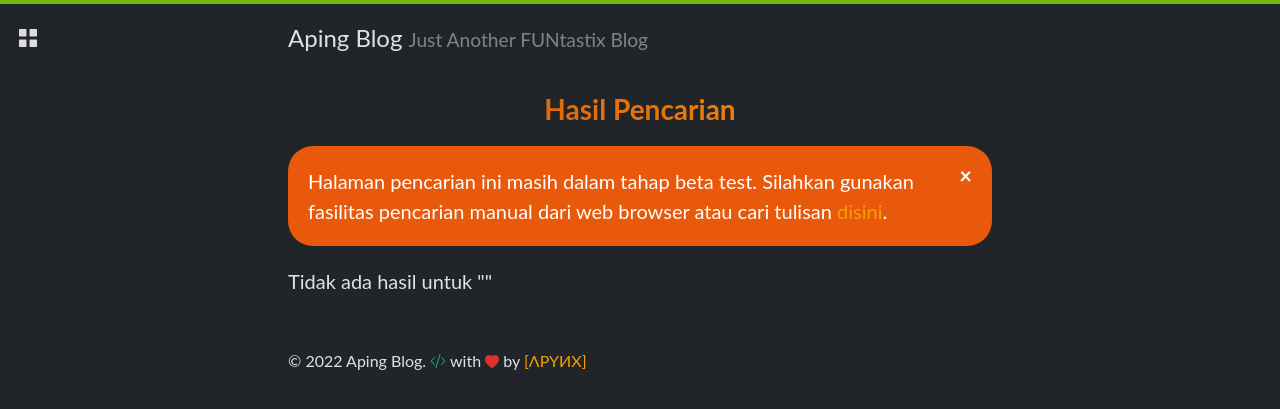
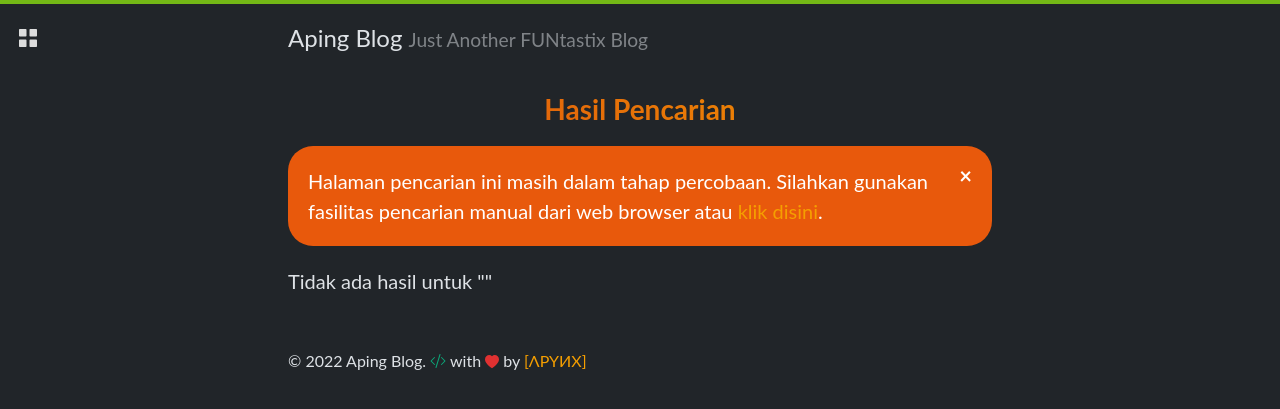
Before and after one commit to apynx/apynx.github.io, a Jekyll site: the page built from search.html, in a window 1280 px wide. Shown: the top 409 px of the page. Built offline with Jekyll 4.4.1, drawn with Linux system fonts in a browser that asks for light colours; some web fonts are replaced.

Commit message:
update post

```diff
--- a/search.html
+++ b/search.html
@@ -6,7 +6,7 @@ sitemap: false
 ---
 <div class="alert">
 	<span class="closebtn" onclick="this.parentElement.style.display='none';">&times;</span>
-	Halaman pencarian ini masih dalam tahap beta test. Silahkan gunakan fasilitas pencarian manual dari web browser atau cari tulisan <a href="{{ site.baseurl }}/kategori/" title="Kategori Tulisan">disini</a>.
+	Halaman pencarian ini masih dalam tahap percobaan. Silahkan gunakan fasilitas pencarian manual dari web browser atau <a href="{{ site.baseurl }}/kategori/" title="Kategori Tulisan">klik disini</a>.
   </div>
 
 <p><span id="search-process">Menampilkan</span> hasil <span id="search-query-container" style="display: none;">untuk "<strong id="search-query"></strong>"</span></p>
```
